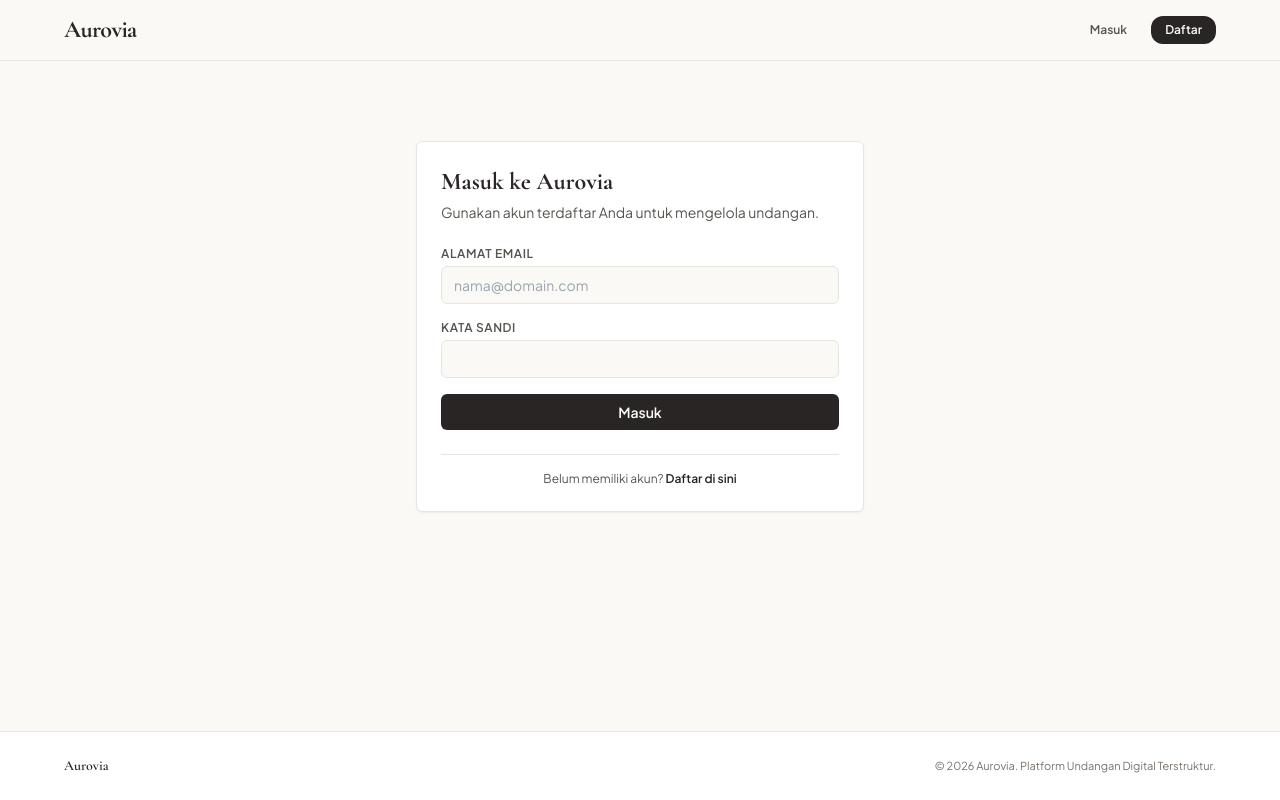
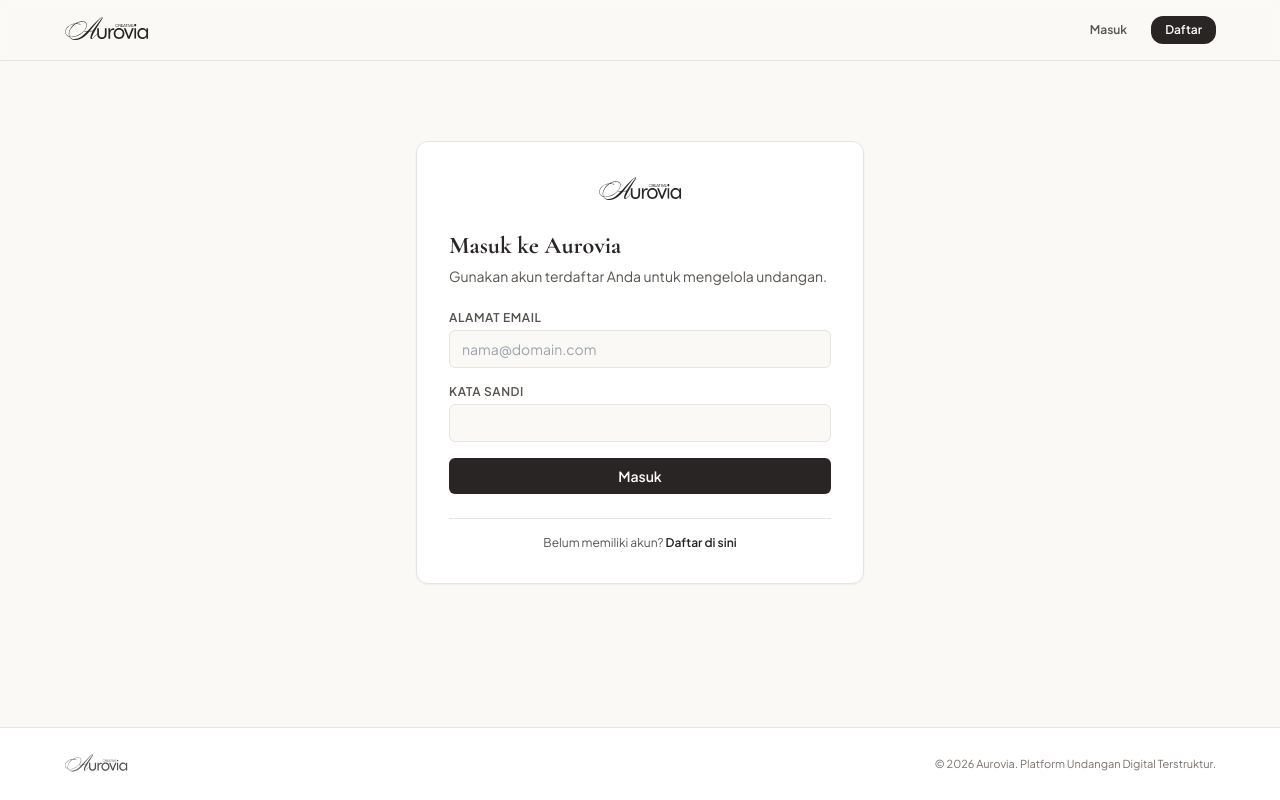
Before and after one commit to dafbeatx/Auravia, a React (Vite) app: page /login in a window 1280 px wide. Built offline with nearby package versions, Linux system fonts and the light colour scheme; no server answers.

Commit message:
feat(branding): implement official logo and favicon assets across app

```diff
--- a/src/app/routes/Dashboard.tsx
+++ b/src/app/routes/Dashboard.tsx
@@ -294,10 +294,8 @@ export function Dashboard() {
         ) : invitations.length === 0 ? (
           /* Empty State (User has no invitations yet) */
           <div className="bg-surface border border-border rounded-xl p-8 sm:p-12 text-center max-w-md mx-auto space-y-4 shadow-sm">
-            <div className="w-12 h-12 rounded-full bg-surface-elevated border border-border flex items-center justify-center mx-auto text-primary">
-              <svg className="w-6 h-6" fill="none" stroke="currentColor" viewBox="0 0 24 24" aria-hidden="true">
-                <path strokeLinecap="round" strokeLinejoin="round" strokeWidth={1.5} d="M12 6.253v13m0-13C10.832 5.477 9.246 5 7.5 5S4.168 5.477 3 6.253v13C4.168 18.477 5.754 18 7.5 18s3.332.477 4.5 1.253m0-13C13.168 5.477 14.754 5 16.5 5c1.747 0 3.332.477 4.5 1.253v13C19.832 18.477 18.247 18 16.5 18c-1.746 0-3.332.477-4.5 1.253" />
-              </svg>
+            <div className="w-14 h-14 rounded-2xl overflow-hidden shadow-xs border border-border/80 flex items-center justify-center mx-auto">
+              <img src="/favicon.svg" alt="Aurovia" className="w-full h-full object-cover" />
             </div>
             <div className="space-y-1">
               <h3 className="font-serif text-xl font-bold text-primary">
--- a/src/app/routes/Login.tsx
+++ b/src/app/routes/Login.tsx
@@ -59,7 +59,12 @@ export function Login() {
 
   return (
     <div className="py-12 max-w-md mx-auto">
-      <div className="bg-surface border border-border rounded p-6 shadow-sm">
+      <div className="bg-surface border border-border rounded-xl p-6 sm:p-8 shadow-sm">
+        <div className="flex justify-center mb-6">
+          <Link to="/" aria-label="Beranda Aurovia">
+            <img src="/logo.svg" alt="Aurovia" className="h-8 w-auto object-contain" />
+          </Link>
+        </div>
         <h1 className="font-serif text-2xl font-bold text-primary mb-1">
           Masuk ke Aurovia
         </h1>
--- a/src/app/routes/Register.tsx
+++ b/src/app/routes/Register.tsx
@@ -81,7 +81,12 @@ export function Register() {
 
   return (
     <div className="py-12 max-w-md mx-auto">
-      <div className="bg-surface border border-border rounded p-6 shadow-sm">
+      <div className="bg-surface border border-border rounded-xl p-6 sm:p-8 shadow-sm">
+        <div className="flex justify-center mb-6">
+          <Link to="/" aria-label="Beranda Aurovia">
+            <img src="/logo.svg" alt="Aurovia" className="h-8 w-auto object-contain" />
+          </Link>
+        </div>
         <h1 className="font-serif text-2xl font-bold text-primary mb-1">
           Daftar Akun Aurovia
         </h1>
--- a/src/components/dashboard/InvitationCard.tsx
+++ b/src/components/dashboard/InvitationCard.tsx
@@ -131,16 +131,15 @@ export function InvitationCard({
           ) : (
             /* Typographic Monogram Empty Visual */
             <div className="w-full h-full p-6 flex flex-col items-center justify-center text-center bg-gradient-to-b from-surface to-surface-elevated select-none">
+              <div className="w-8 h-8 rounded-lg overflow-hidden shadow-xs border border-border/80 mb-2">
+                <img src="/favicon.svg" alt="Aurovia" className="w-full h-full object-cover" />
+              </div>
               <span className="text-[10px] tracking-widest uppercase font-semibold text-text-subtle font-sans mb-1">
                 The Wedding Of
               </span>
               <p className="font-serif italic text-lg sm:text-xl text-primary font-normal line-clamp-2 px-3">
                 {coupleNames || invitation.title}
               </p>
-              <div className="w-8 h-[1px] bg-border-strong my-2" />
-              <span className="text-[11px] font-mono text-text-subtle">
-                Aurovia
-              </span>
             </div>
           )}
 
@@ -310,10 +309,10 @@ export function InvitationCard({
             />
           ) : (
             <div className="w-full h-full flex flex-col items-center justify-center p-1 text-center bg-gradient-to-b from-surface to-surface-elevated select-none">
-              <span className="text-[8px] uppercase tracking-wider font-semibold text-text-subtle">
-                Aurovia
-              </span>
-              <p className="font-serif italic text-xs text-primary font-normal line-clamp-1">
+              <div className="w-5 h-5 rounded overflow-hidden shadow-2xs border border-border/70 mb-0.5">
+                <img src="/favicon.svg" alt="Aurovia" className="w-full h-full object-cover" />
+              </div>
+              <p className="font-serif italic text-[11px] text-primary font-normal line-clamp-1">
                 {coupleNames || invitation.title}
               </p>
             </div>
--- a/src/components/layout/HelpModal.tsx
+++ b/src/components/layout/HelpModal.tsx
@@ -38,6 +38,12 @@ export function HelpModal({ isOpen, onClose }: HelpModalProps) {
         className="bg-surface border border-border rounded-xl shadow-xl w-full max-w-xl max-h-[90vh] overflow-y-auto p-6 sm:p-8 space-y-6"
       >
         <div className="flex items-start justify-between pb-4 border-b border-border">
+          <div className="flex items-center gap-3">
+            <img
+              src="/favicon.svg"
+              alt="Aurovia"
+              className="w-10 h-10 rounded-xl object-contain shadow-xs flex-shrink-0"
+            />
             <div>
               <h2
                 id="help-modal-title"
@@ -45,9 +51,10 @@ export function HelpModal({ isOpen, onClose }: HelpModalProps) {
               >
                 Pusat Bantuan Aurovia
               </h2>
-            <p className="text-xs text-text-muted mt-1">
+              <p className="text-xs text-text-muted mt-0.5">
                 Panduan lengkap mengelola dan mempublikasikan undangan digital Anda.
               </p>
+            </div>
           </div>
           <button
             type="button"
--- a/src/components/layout/RootLayout.tsx
+++ b/src/components/layout/RootLayout.tsx
@@ -306,9 +306,14 @@ function LayoutContent() {
         <div className="max-w-6xl mx-auto flex items-center justify-between">
           <Link
             to="/"
-            className="font-serif text-2xl font-bold tracking-tight text-primary hover:opacity-90 transition-opacity flex items-center gap-2"
+            className="flex items-center gap-2 hover:opacity-90 transition-opacity focus-visible:outline-2 rounded"
+            aria-label="Aurovia Beranda"
           >
-            <span>Aurovia</span>
+            <img
+              src="/logo.svg"
+              alt="Aurovia"
+              className="h-7 sm:h-8 w-auto object-contain"
+            />
           </Link>
           <HeaderNav onOpenHelp={() => setHelpOpen(true)} />
         </div>
@@ -320,7 +325,11 @@ function LayoutContent() {
 
       <footer className="border-t border-border bg-surface px-6 py-6 text-center text-xs text-text-muted">
         <div className="max-w-6xl mx-auto flex flex-col sm:flex-row items-center justify-between gap-3">
-          <p className="font-serif text-sm font-semibold text-primary">Aurovia</p>
+          <img
+            src="/logo.svg"
+            alt="Aurovia"
+            className="h-5 sm:h-6 w-auto object-contain opacity-80"
+          />
           <p className="text-text-subtle text-[11px]">
             &copy; {new Date().getFullYear()} Aurovia. Platform Undangan Digital Terstruktur.
           </p>
```
Also changed, not shown: public/favicon.svg, public/logo.svg (added). Lines whose indentation alone changed are shown as unchanged.
